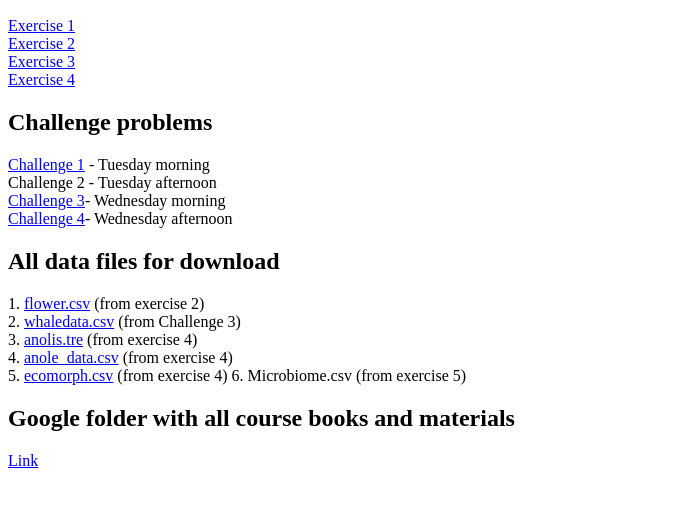
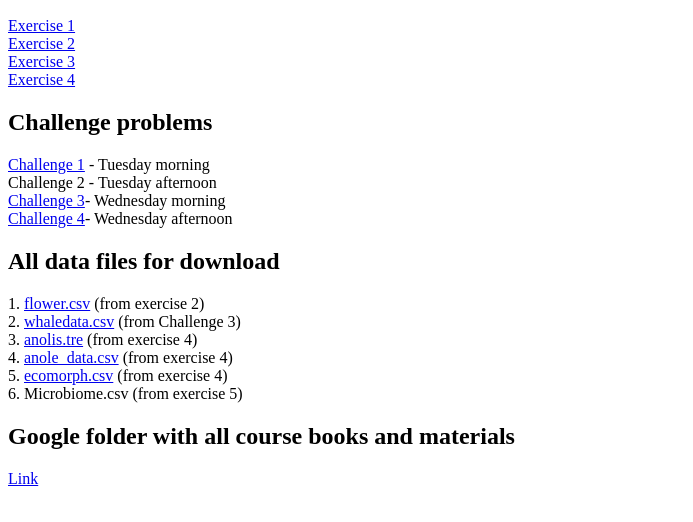
Before and after one commit to lukejharmon/tanzania2024, a plain HTML site: page index.html in a window 1280 px wide. Shown: the part 96-618 px from the top of the page, without its empty margins (0-693 px from the left). Drawn offline with Linux system fonts and the light colour scheme.

Commit message:
Update index.html

```diff
--- a/index.html
+++ b/index.html
@@ -16,7 +16,7 @@ Challenge 2 - Tuesday afternoon<br>
 2. <a href="whaledata.csv">whaledata.csv</a> (from Challenge 3)<br>
 3. <a href="anolis.tre">anolis.tre</a> (from exercise 4)<br>
 4. <a href="anole_data.csv">anole_data.csv</a> (from exercise 4)<br>
-5. <a href="ecomorph.csv">ecomorph.csv</a> (from exercise 4)<be>
+5. <a href="ecomorph.csv">ecomorph.csv</a> (from exercise 4)<br>
 6. <a hred="Microbiome.csv">Microbiome.csv</a> (from exercise 5) <be>
 
 <h2>Google folder with all course books and materials</h2>
```
